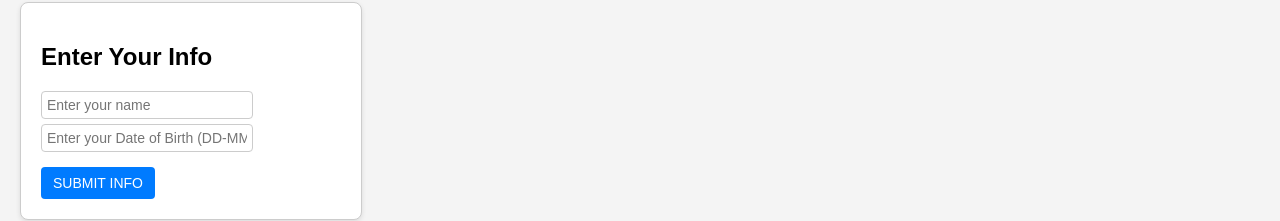
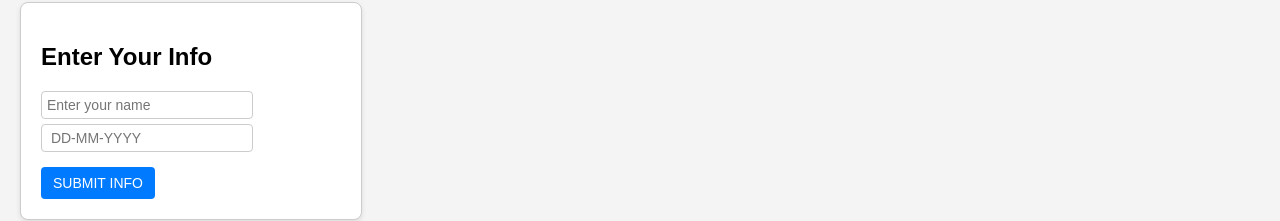
Before and after one commit to Godswillomuka/Budget-Tracker, a plain HTML site: page index.html in a window 1280 px wide. Shown: the part 110-331 px from the top of the page. Drawn offline with Linux system fonts and the light colour scheme.

Commit message:
Budget-Tracker

```diff
--- a/index.html
+++ b/index.html
@@ -15,7 +15,7 @@
     <section id="user-info">
         <h2>Enter Your Info</h2>
         <input type="text" id="name" placeholder="Enter your name">
-        <input type="text" id="dob" placeholder="Enter your Date of Birth (DD-MM-YYYY)">
+        <input type="text" id="dob" placeholder=" DD-MM-YYYY">
         <button id="submit-user"> SUBMIT INFO</button>
     </section>
 
```
